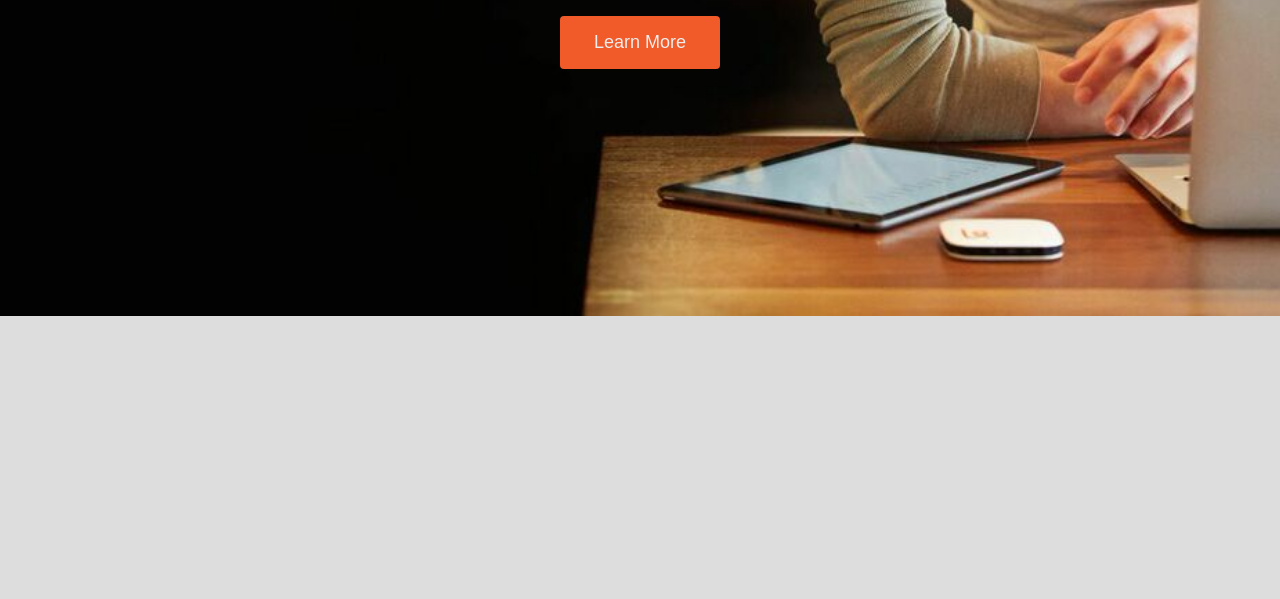
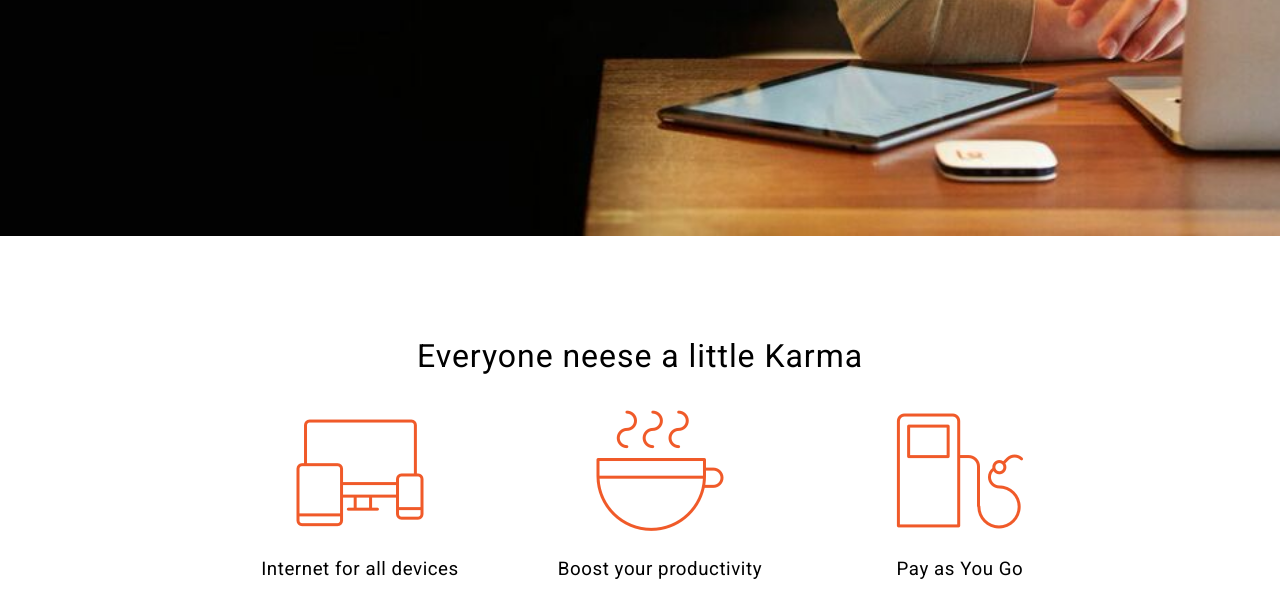
Before and after one commit to tylerbsilva/Karma-Clone, a plain HTML site: page index.html in a window 1280 px wide. Shown: the part 404-1003 px from the top of the page. Before the commit the page ends 800 px from the top, so only its background shows below. Drawn offline with Linux system fonts and the light colour scheme.

Commit message:
This is my attempt at adding the three images, pre walkthrough

```diff
--- a/css/style.css
+++ b/css/style.css
@@ -12,7 +12,7 @@ html {
 }
 
 body {
-	background: #DDDDDD;
+	background: #FFFFFF;
 }
 
 h1,
@@ -24,6 +24,7 @@ h6,
 p,
 a {
 	font-family: 'Roboto', sans-serif;
+	font-weight: 400;
 	letter-spacing: 0.03em;
 }
 
@@ -38,7 +39,9 @@ a {
 ********************/
 
 .top-navigation {
-	margin: 0;
+	position: fixed;
+	width: 100%;
+	z-index: 9999;
 	background-color: #ffffff;
 }
 
@@ -88,12 +91,12 @@ a {
 	background-position: center bottom;
 	background-repeat: no-repeat;
 	background-size: cover;
-	height: 650px;
+	height: 40rem;
 	overflow: auto;
 }
 
 .introduction h1 {
-	margin-top: 250px;
+	margin-top: 15rem;
 }
 
 .introduction h1,
@@ -107,7 +110,7 @@ a {
   	text-align: center;
 }
 
-.buttons button {
+.big-button {
 	transition: all 0.5s ease;
 	width: 10rem;
 	background-color: #f15a29;
@@ -120,6 +123,27 @@ a {
 	font-size: 1.125rem;
 }
 
-.buttons button:hover {
+.big-button:hover {
 	background-color: #C74B23;
 }
+
+/********************
+	Details area
+********************/
+
+.cases {
+	padding: 5rem 0;
+	text-align: center;
+}
+
+.img-list {
+	margin: 2rem auto;
+	list-style: none;
+}
+
+.img-list li {
+	float: left;
+	display: inline-block;
+	list-syle: none;
+	width: 33.33%;
+}
--- a/index.html
+++ b/index.html
@@ -26,12 +26,29 @@
 			<h1>Introducing Karma</h1>
 			<h3>Bring WiFi with you, everywhere you go.</h3>
 			<div class="buttons">
-				<button>Learn More</button>
+				<button class="big-button">Learn More</button>
 			</div>
 		</div>
 	</section>
+	<section class="cases">
+		<div class="content">
+			<h1>Everyone neese a little Karma</h1>
+			<ul class="img-list">
+				<li>
+					<img src="img/devices.png" alt="devices">
+					<h3 class="caption">Internet for all devices</h3>
+				</li>
+				<li>
+					<img src="img/coffee.png" alt="coffee">
+					<h3 class="caption">Boost your productivity</h3>
+				</li>
+				<li>
+					<img src="img/gas.png" alt="gas pump">
+					<h3 class="caption">Pay as You Go</h3>
+				</li>
+			</ul>
 
-
-
+		</div>
+	</section>
 </body>
 </html>
```
Also changed, not shown: img/coffee.png (added), img/devices.png (added), img/gas.png (added).
